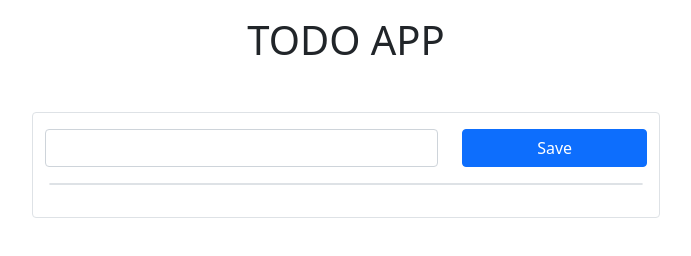
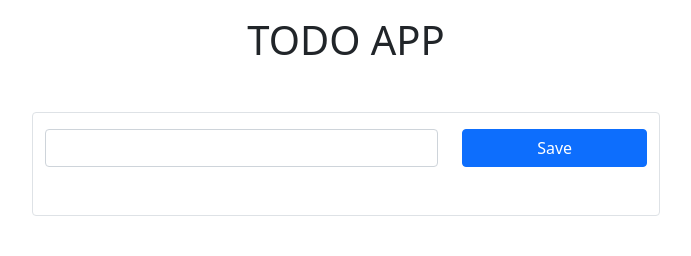
Before and after one commit to Jayavel2005/TODO, a plain HTML site: page index.html in a window 1280 px wide. Shown: the full height of the page, 294-985 px from the left. Drawn offline with nearby package versions, Linux system fonts and the light colour scheme.

Commit message:
ui changed

```diff
--- a/index.html
+++ b/index.html
@@ -24,7 +24,7 @@
             </div>
             <div class="col col-4"><button type="button" id="saveBtn" class="btn btn-primary w-100">Save</button></div>
 
-            <div class="col mt-3 border m-3 rounded text-center js-todo-container">
+            <div class="col mt-3 m-3 rounded text-center js-todo-container">
 
             </div>
         </div>
```
